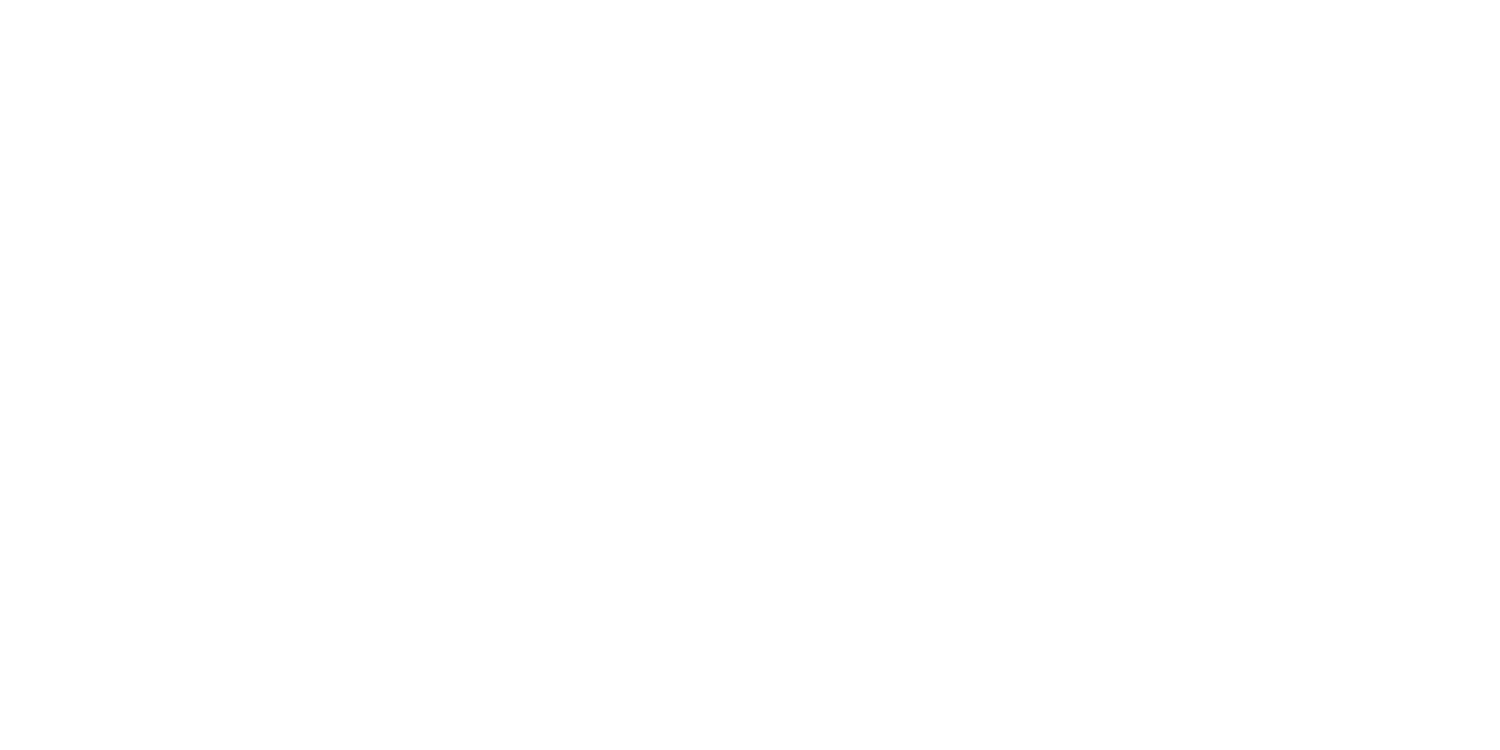
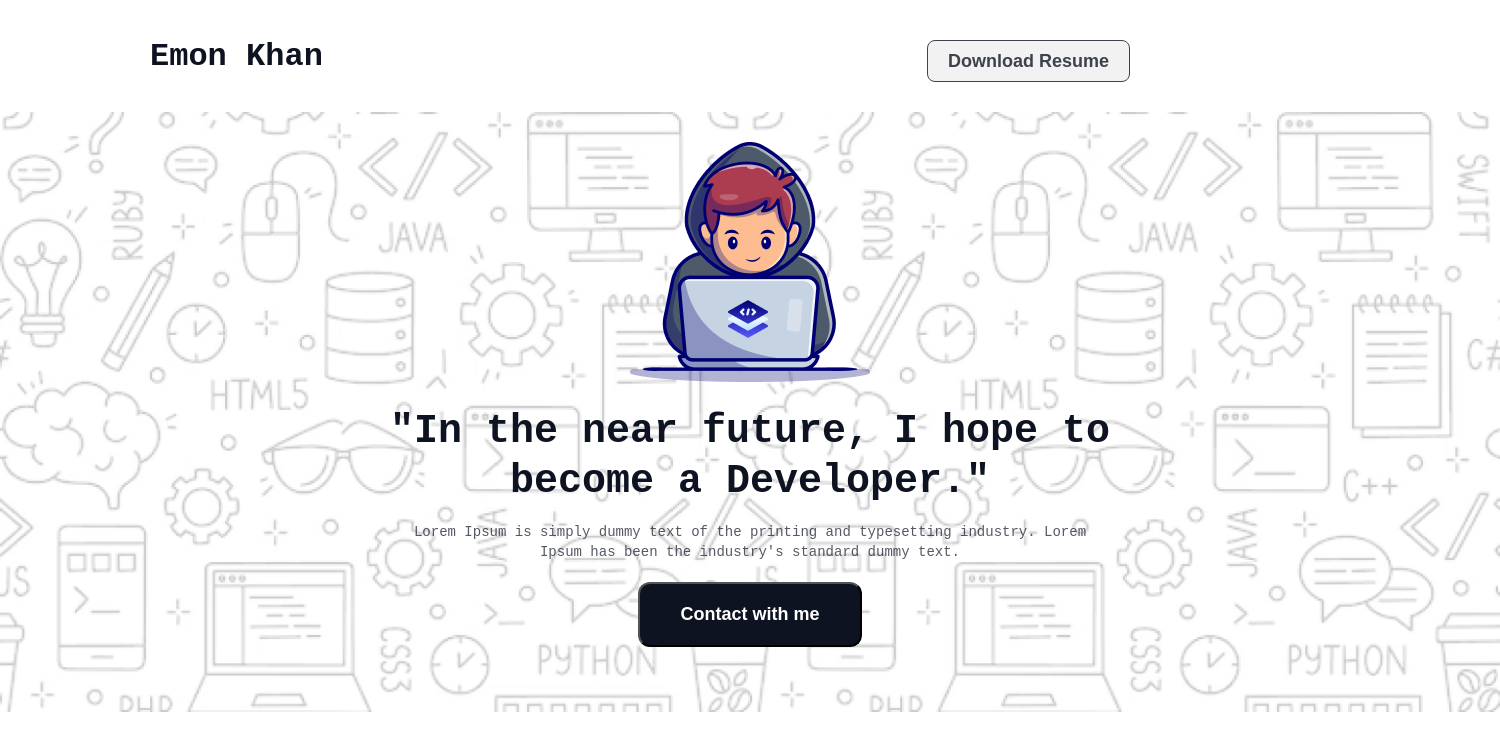
Before and after one commit to nurislamemon1/My-First-Assignment-repo, a plain HTML site: page index.html in a window 1280 px wide. Shown: the whole page, 1500 px wide, since content can reach past the window. Drawn offline with Linux system fonts and the light colour scheme; a web font is replaced by a local one.

Commit message:
banner section done

```diff
--- a/index.html
+++ b/index.html
@@ -6,7 +6,21 @@
     <title>My First Assignment</title>
     <link rel="stylesheet" href="styles/style.css">
 </head>
-<body>
-
+<body class="azeret-mono">
+    <header>
+        <nav class="nav-container">
+            <h2>Emon Khan</h2>
+            <button class="btn-primary">Download Resume</button>
+        </nav>
+        <!-- banner section -->
+         <section class="banner-section">
+         <div class="banner-section-container">
+            <img src="./assets/Group.png" alt="">
+            <h1>"In the near future, I hope to <br> become a Developer."</h1>
+            <p>Lorem Ipsum is simply dummy text of the printing and typesetting industry. Lorem <br> Ipsum has been the industry's standard dummy text.</p>
+            <button class="btn">Contact with me</button>
+         </div>
+         </section>
+    </header>
 </body>
 </html>
--- a/styles/style.css
+++ b/styles/style.css
@@ -0,0 +1,88 @@
+@import url('https://fonts.googleapis.com/css2?family=Azeret+Mono:ital,wght@0,100..900;1,100..900&display=swap');
+
+.azeret-mono {
+    font-family: "Azeret Mono", monospace;
+}
+
+* {
+    margin: 0;
+    padding: 0;
+    box-sizing: border-box;
+}
+
+.nav-container {
+    display: flex;
+    justify-content: space-between;
+    margin-top: 40px;
+    margin-bottom: 30px;
+}
+
+.nav-container h2 {
+    color: rgb(13, 19, 33);
+    font-size: 32px;
+    font-weight: 800;
+    line-height: 33px;
+    text-align: left;
+    margin-left: 150px;
+}
+
+.nav-container button {
+    margin-right: 150px;
+    color: rgb(13, 19, 33);
+    font-size: 18px;
+    font-weight: 600;
+    line-height: 20px;
+    text-align: center;
+}
+
+.btn-primary {
+    border: 1px solid rgb(13, 19, 33);
+    border-radius: 8px;
+    opacity: 0.8;
+    padding: 10px 20px;
+}
+
+/* banner section */
+.banner-section {
+    width: 1500px;
+    height: 600px;
+    margin: 0 auto;
+    background-image: url("../assets/Hero-bg.png");
+    background-repeat: no-repeat;
+    background-position: center;
+    background-size: cover;
+}
+
+.banner-section-container {
+    text-align: center;
+
+}
+
+.banner-section-container img {
+    margin-top: 30px;
+}
+
+.banner-section-container h1 {
+    color: rgb(13, 19, 33);
+    font-size: 40px;
+    font-weight: 800;
+    line-height: 50px;
+    margin-top: 20px;
+}
+.banner-section-container p{
+    color: rgb(13, 19, 33);
+font-size: 14px;
+font-weight: 400;
+line-height: 20px;
+opacity: 0.7;
+margin-top: 15px;
+}
+.btn{
+    border-radius: 12px;
+background: rgb(13, 19, 33);
+padding: 20px 40px;
+color: white;
+font-size: 18px;
+font-weight: bold;
+margin-top: 20px;
+}
```
